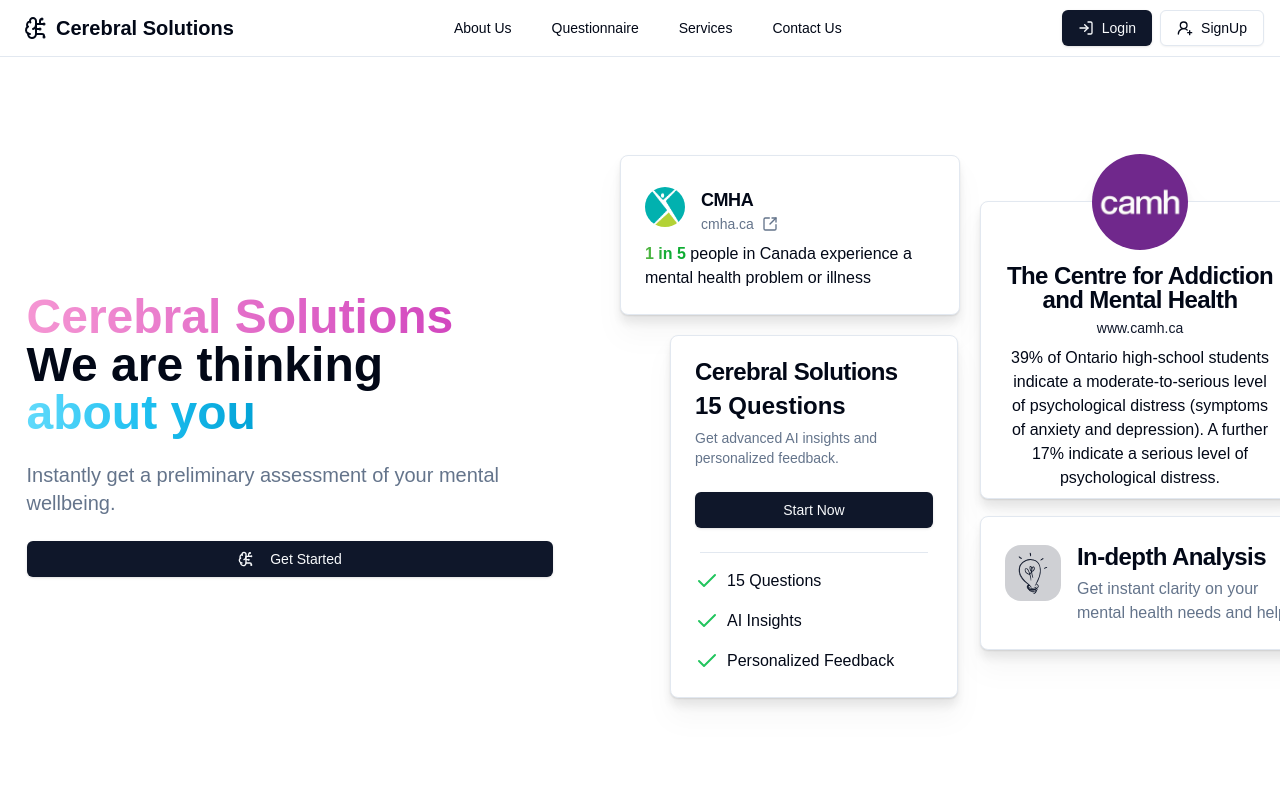
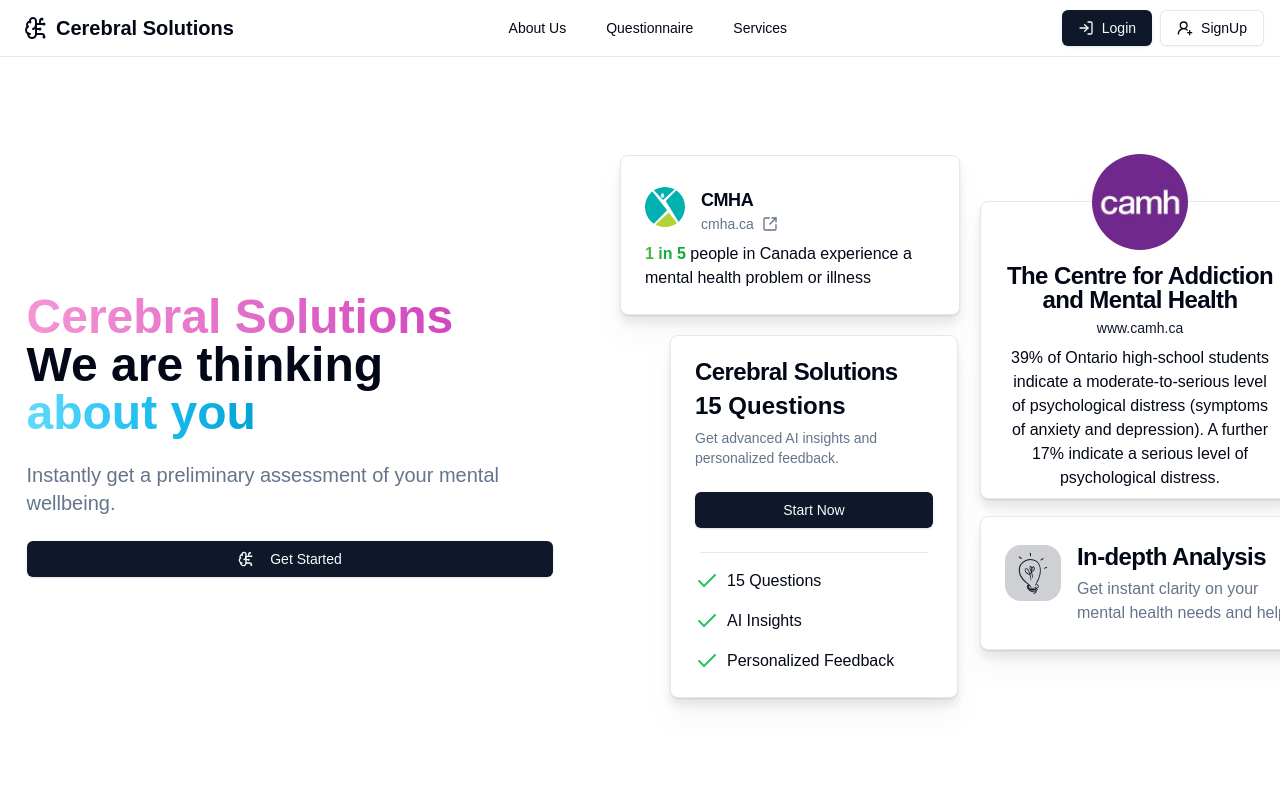
Before and after one commit to RikhiSingh/Cerebral-Solutions, a Next.js app: page / in a window 1280 px wide. Shown: the top 800 px of the page. Built offline with nearby package versions, Linux system fonts and the light colour scheme.

Commit message:
removed contact us

```diff
--- a/app/(home)/_components/Navbar.tsx
+++ b/app/(home)/_components/Navbar.tsx
@@ -36,10 +36,6 @@
   {
     href: "/#faq",
     label: "Services",
-  },
-  {
-    href: "/#pricing",
-    label: "Contact Us",
   },
 ];
 
```
